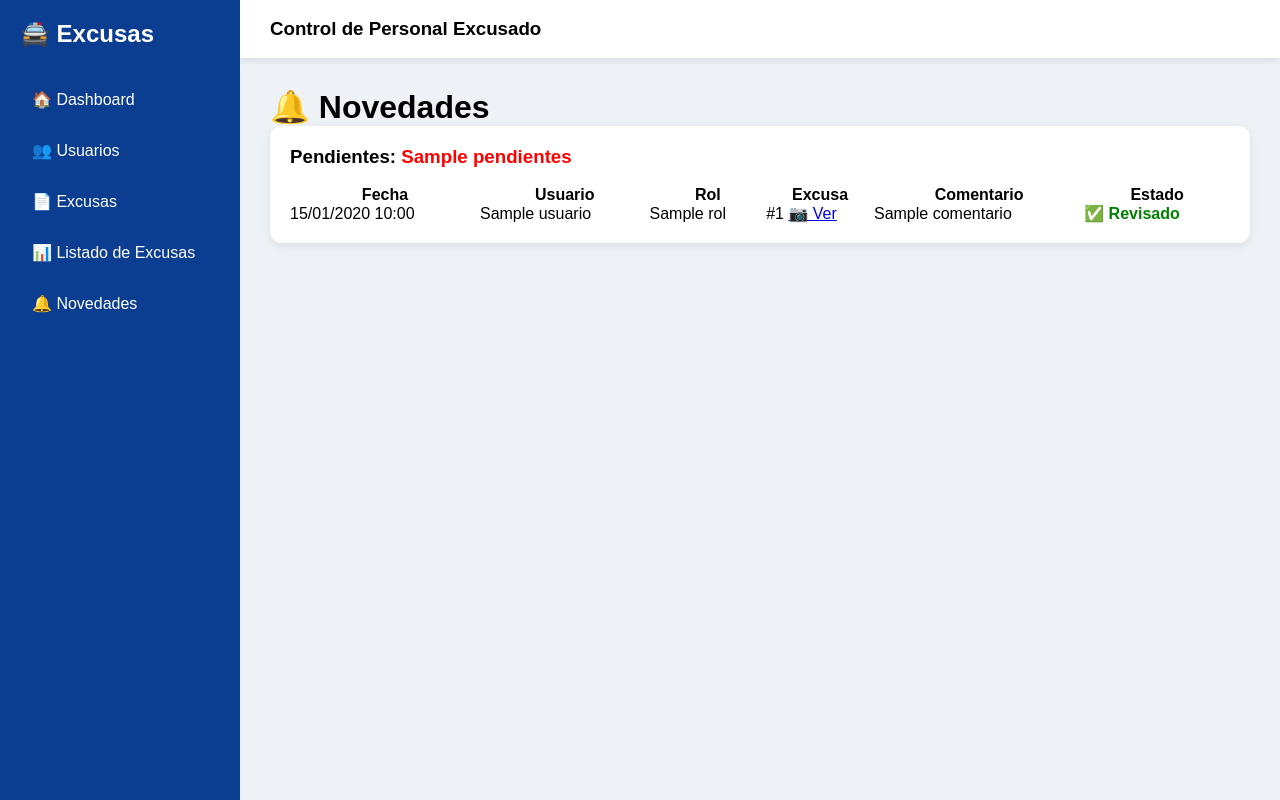
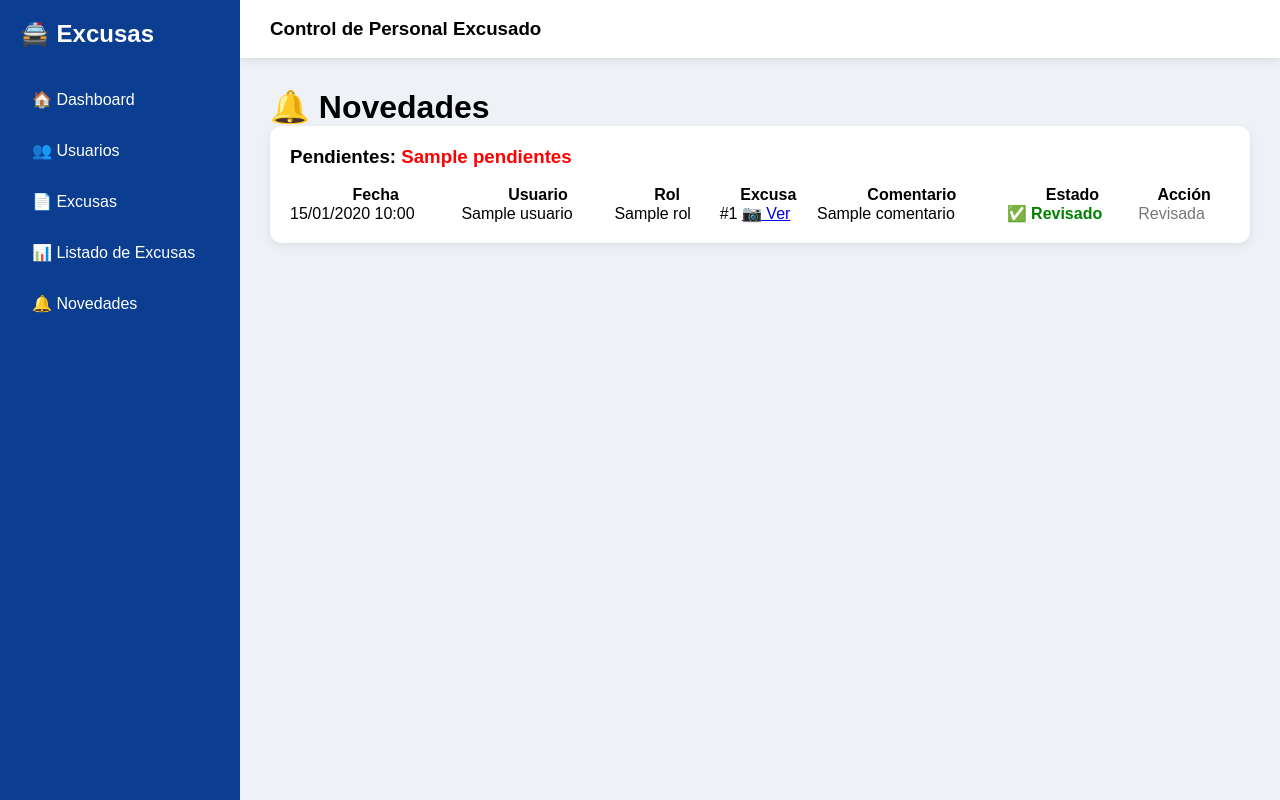
Before and after one commit to danmjp19-boop/control-excusados, a Flask app: template templates/novedades.html in a window 1280 px wide. Run offline with Flask 3, Linux system fonts and the light colour scheme; the template is opened without the code that fills it: most values are stand-ins (such as "Sample title", 1, 10 or a date in 2020).

Commit message:
Update novedades.html

```diff
--- a/templates/novedades.html
+++ b/templates/novedades.html
@@ -25,6 +25,7 @@
                 <th>Excusa</th>
                 <th>Comentario</th>
                 <th>Estado</th>
+                <th>Acción</th>
             </tr>
         </thead>
 
@@ -70,12 +71,32 @@
 
                 </td>
 
+                <td>
+
+    {% if n.estado == "Pendiente" %}
+
+        <a href="/revisar_novedad/{{ n.id }}"
+           onclick="return confirm('¿Marcar esta novedad como revisada?')"
+           style="color:#198754;font-weight:bold;text-decoration:none;">
+            ✅ Marcar revisada
+        </a>
+
+    {% else %}
+
+        <span style="color:#777;">
+            Revisada
+        </span>
+
+    {% endif %}
+
+</td>
+
             </tr>
 
         {% else %}
 
             <tr>
-                <td colspan="6" style="text-align:center;padding:30px;">
+                <td colspan="7" style="text-align:center;padding:30px;">
                     No hay novedades registradas.
                 </td>
             </tr>
```
